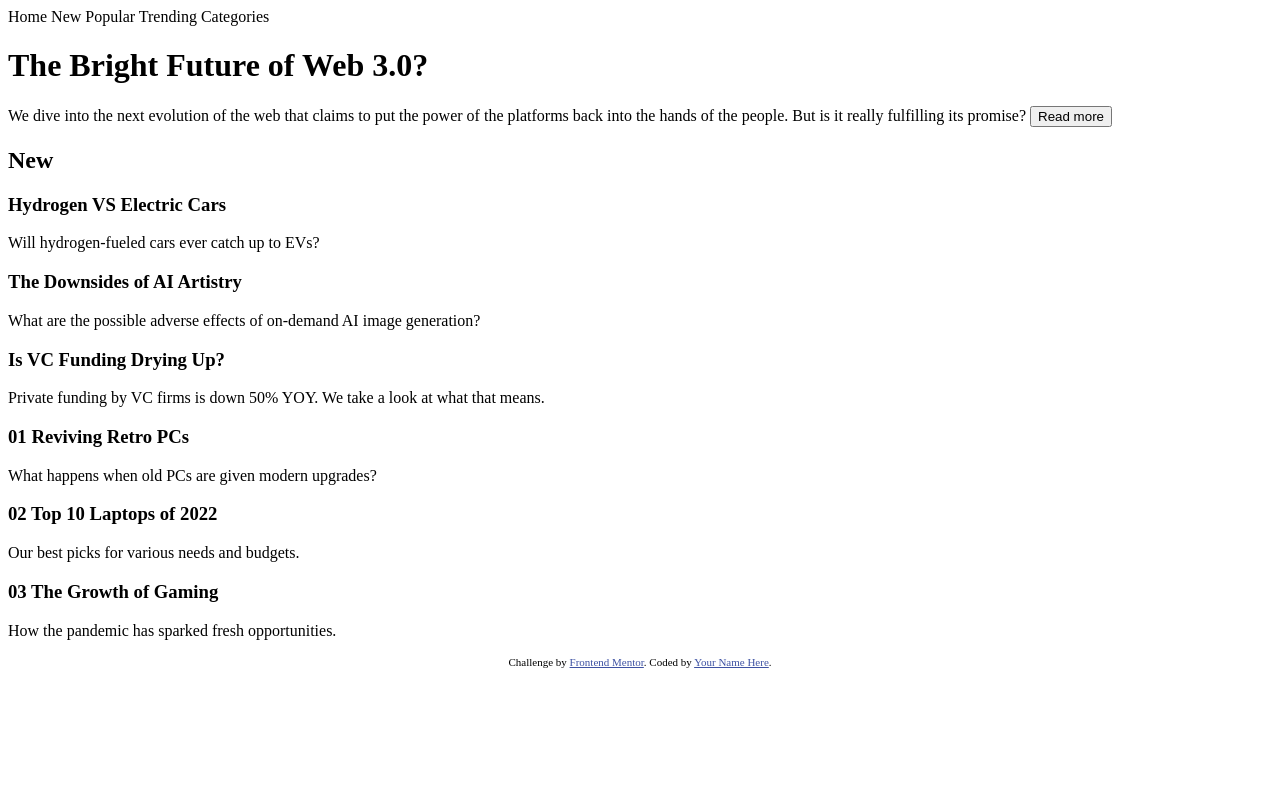
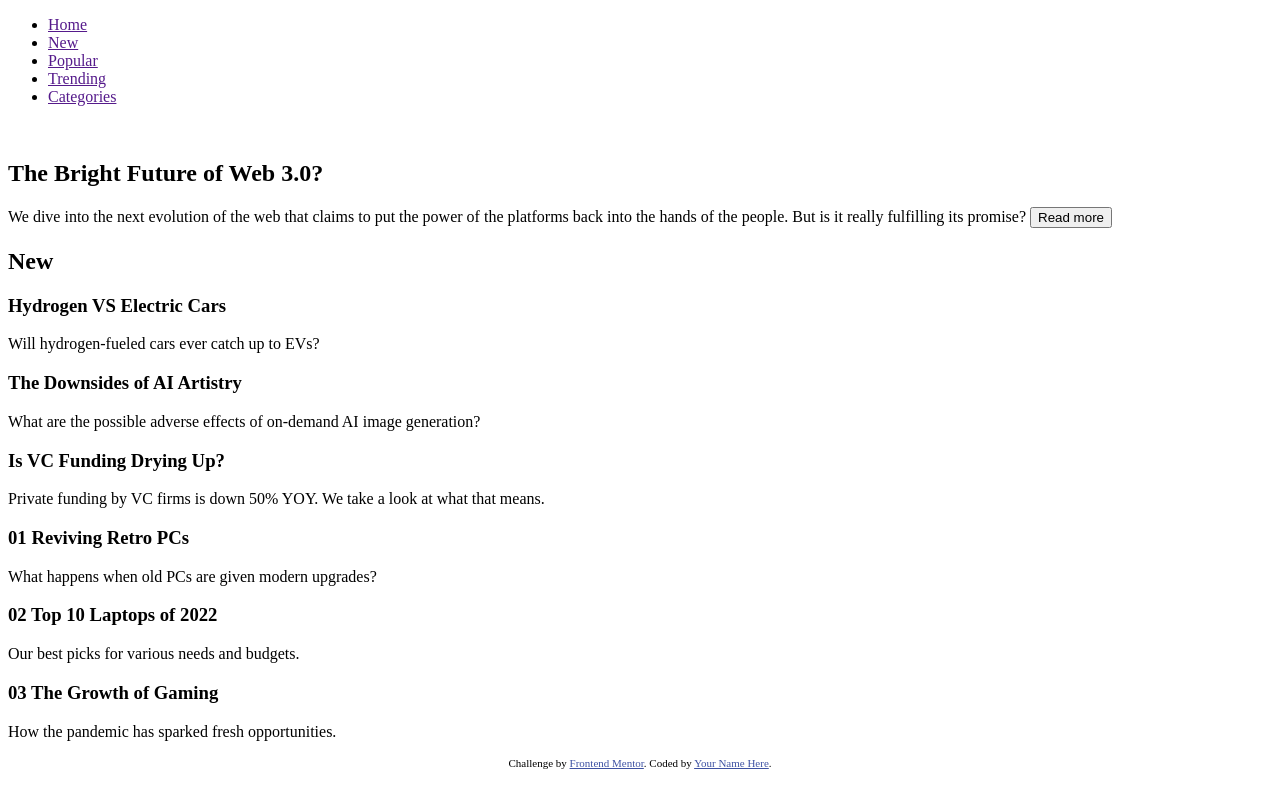
Before and after one commit to ZorahScope/FEM-News-HomePage, a plain HTML site: page index.html in a window 1280 px wide. Drawn offline with Linux system fonts and the light colour scheme.

Commit message:
Change nav children to ul and li elements

```diff
--- a/index.html
+++ b/index.html
@@ -14,12 +14,20 @@
 		<title>Frontend Mentor | News homepage</title>
 	</head>
 	<body>
-		<nav>Home New Popular Trending Categories</nav>
+		<nav>
+			<ul>
+				<li><a href="">Home</a></li>
+				<li><a href="">New</a></li>
+				<li><a href="">Popular</a></li>
+				<li><a href="">Trending</a></li>
+				<li><a href="">Categories</a></li>
+			</ul>
+		</nav>
 
 		<main>
-			<h1>The Bright Future of Web 3.0?</h1>
-
 			<article>
+				<img src="" alt="" />
+				<h1>The Bright Future of Web 3.0?</h1>
 				We dive into the next evolution of the web that claims to put
 				the power of the platforms back into the hands of the people.
 				But is it really fulfilling its promise?
```
